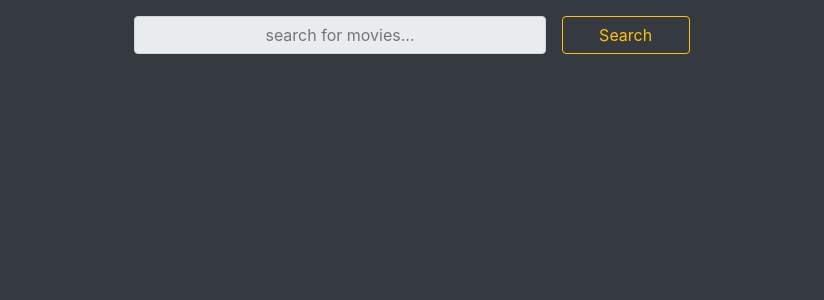
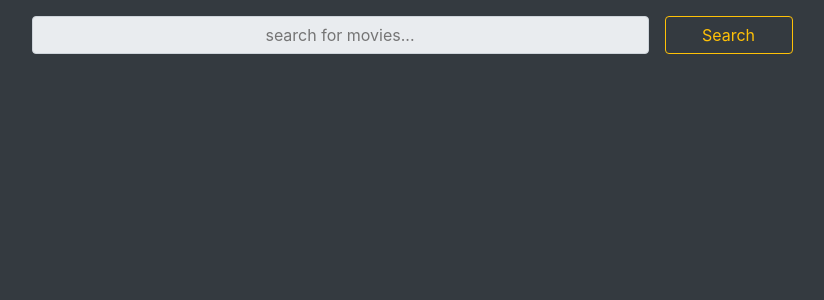
Before and after one commit to btsigsbee/movie-find, a React (Create React App) app: page / in a window 1280 px wide. Shown: the top 300 px of the page, without its empty margins (213-1037 px from the left). Built offline with nearby package versions, Linux system fonts and the light colour scheme.

Commit message:
search bar size

```diff
--- a/src/components/searchBar.js
+++ b/src/components/searchBar.js
@@ -85,7 +85,7 @@ class searchBar extends React.Component{
 
         return<div className='pl-3 bg-dark'>
             <Row className='justify-content-center col-md-12 pt-3 bg-dark'>
-                <input className="col-4 input-group-text input-group-lg " type="text" placeholder='search for movies...' onChange={this.handleChange} />
+                <input className="col-6 input-group-text input-group-lg " type="text" placeholder='search for movies...' onChange={this.handleChange} />
                 <Button type='submit'className='btn btn-size mx-3 btn-outline-warning btn-transparent'
                 onClick={this.handleSubmit}>Search</Button>
             </Row>
```
